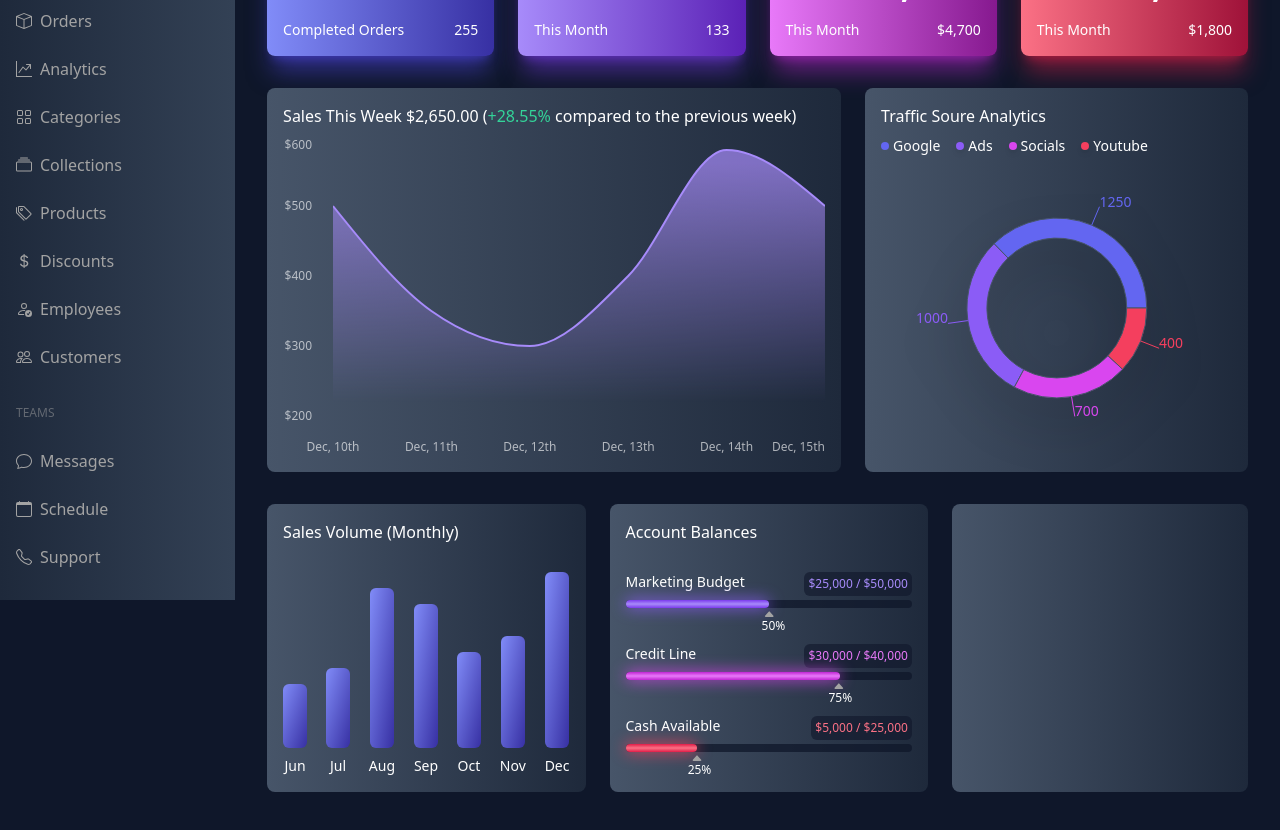
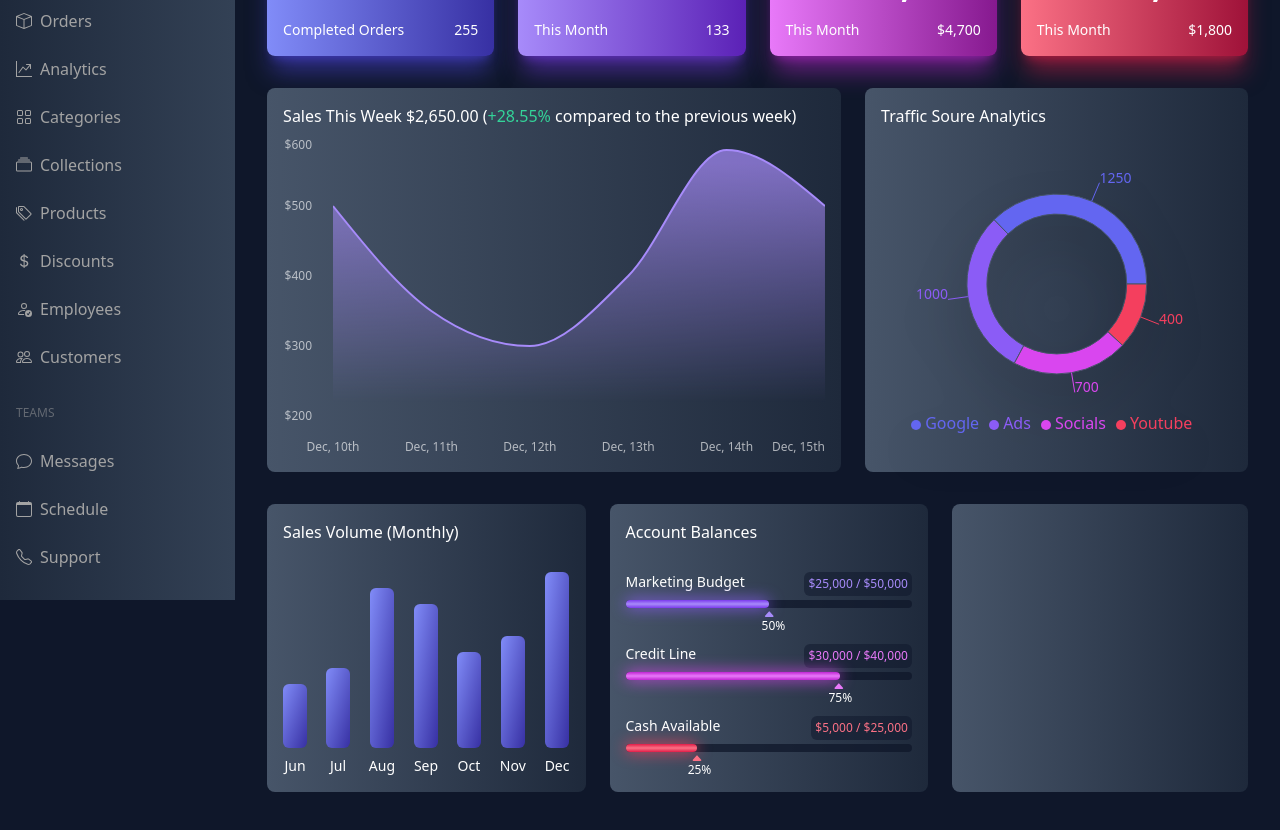
Before and after one commit to rmthomas98/dashboard, a React (Create React App) app in the folder frontend/: page / in a window 1280 px wide. Shown: the part 200-1030 px from the top of the page. Built offline with nearby package versions, Linux system fonts and the light colour scheme.

Commit message:
frontend

```diff
--- a/frontend/src/Balances.js
+++ b/frontend/src/Balances.js
@@ -11,14 +11,14 @@ const Balances = () => {
             <p className="text-white font-thin text-sm pb-2">
               Marketing Budget
             </p>
-            <p className="text-right text-xs font-thin mb-1 p-1 rounded-md text-violet-400 bg-slate-900/60">
+            <p className="text-right text-xs font-thin mb-1 p-1 rounded-md text-violet-400 bg-slate-900/50">
               $25,000 / $50,000
             </p>
           </div>
           <div className="relative w-full pb-6">
             <div className="w-full h-2 bg-slate-900/75 rounded-full relative">
               <span className="w-1/2 h-full bg-gradient-to-b from-violet-600 via-violet-400 to-violet-600 absolute top-0 left-0 rounded-full shadow-account-bar shadow-violet-500"></span>
-              <CaretUpFill className="absolute top-2 left-1/2 translate-x-[-48%] text-neutral-400 text-xs" />
+              <CaretUpFill className="absolute top-2 left-1/2 translate-x-[-48%] text-violet-400 text-xs" />
               <p className="absolute top-4 left-1/2 translate-x-[-30%] text-xs font-thin text-white mt-0.5">
                 50%
               </p>
@@ -30,14 +30,14 @@ const Balances = () => {
             <p className="text-white font-thin text-sm pb-2">
               Credit Line
             </p>
-            <p className="text-right text-xs font-thin mb-1 p-1 rounded-md text-fuchsia-400 bg-slate-900/60">
+            <p className="text-right text-xs font-thin mb-1 p-1 rounded-md text-fuchsia-400 bg-slate-900/50">
               $30,000 / $40,000
             </p>
           </div>
           <div className="relative w-full pb-6">
             <div className="w-full h-2 bg-slate-900/75 rounded-full relative">
               <span className="w-3/4 h-full bg-gradient-to-b from-fuchsia-600 via-fuchsia-400 to-fuchsia-600 absolute top-0 left-0 rounded-full shadow-account-bar shadow-fuchsia-500"></span>
-              <CaretUpFill className="absolute top-2 left-3/4 translate-x-[-60%] text-neutral-400 text-xs" />
+              <CaretUpFill className="absolute top-2 left-3/4 translate-x-[-60%] text-fuchsia-400 text-xs" />
               <p className="absolute top-4 left-3/4 translate-x-[-50%] text-xs font-thin text-white mt-0.5">
                 75%
               </p>
@@ -49,14 +49,14 @@ const Balances = () => {
             <p className="text-white font-thin text-sm pb-2">
               Cash Available
             </p>
-            <p className="text-right text-xs font-thin mb-1 p-1 rounded-md text-rose-400 bg-slate-900/60">
+            <p className="text-right text-xs font-thin mb-1 p-1 rounded-md text-rose-400 bg-slate-900/50">
               $5,000 / $25,000
             </p>
           </div>
           <div className="relative w-full pb-6">
             <div className="w-full h-2 bg-slate-900/75 rounded-full relative">
               <span className="w-1/4 h-full bg-gradient-to-b from-rose-600 via-rose-400 to-rose-600 absolute top-0 left-0 rounded-full shadow-account-bar shadow-rose-500"></span>
-              <CaretUpFill className="absolute top-2 left-1/4 translate-x-[-50%] text-neutral-400 text-xs" />
+              <CaretUpFill className="absolute top-2 left-1/4 translate-x-[-50%] text-rose-400 text-xs" />
               <p className="absolute top-4 left-1/4 translate-x-[-40%] text-xs font-thin text-white mt-0.5">
                 25%
               </p>
--- a/frontend/src/PieChart.js
+++ b/frontend/src/PieChart.js
@@ -5,6 +5,7 @@ import {
   Tooltip,
   Pie,
   LabelList,
+  Legend,
 } from "recharts";
 
 const PieChart = () => {
@@ -18,7 +19,7 @@ const PieChart = () => {
   return (
     <div className="w-2/5 bg-slate-300 rounded-lg p-4 bg-gradient-to-r from-slate-600 to-slate-800">
       <p className="text-white font-medium">Traffic Soure Analytics</p>
-      <div className="flex pt-2">
+      {/* <div className="flex pt-2">
         <p className="flex items-center mr-4">
           <span className="h-2 w-2 rounded-full bg-indigo-500 block mr-1"></span>
           <span className="text-sm text-white font-thin">Google</span>
@@ -35,8 +36,8 @@ const PieChart = () => {
           <span className="h-2 w-2 rounded-full bg-rose-500 block mr-1 shadow-md "></span>
           <span className="text-sm text-white font-thin">Youtube</span>
         </p>
-      </div>
-      <div className="h-64 w-11/12 mx-auto mt-6 drop-shadow-2xl">
+      </div> */}
+      <div className="h-72 w-11/12 mx-auto mt-6 drop-shadow-2xl">
         <ResponsiveContainer>
           <PieCharter>
             <Pie
@@ -53,6 +54,7 @@ const PieChart = () => {
               fontWeight={500}
             />
             <Tooltip content={<CustomTooltip />} />
+            <Legend iconType={'circle'} iconSize={10}/>
           </PieCharter>
         </ResponsiveContainer>
       </div>
--- /dev/null
+++ b/frontend/src/RadialChart.js
@@ -0,0 +1,9 @@
+import React from 'react';
+
+const RadialChart = () => {
+  return (
+    <div className='h-72 w-full bg-gradient-to-r from-slate-600 to-slate-800 rounded-lg'></div>
+  )
+}
+
+export default RadialChart;
--- a/frontend/src/RowThreeFlexContainer.js
+++ b/frontend/src/RowThreeFlexContainer.js
@@ -2,13 +2,14 @@ import React from "react";
 import Sales from "./Sales";
 import OrdersChart from "./OrdersChart";
 import Balances from "./Balances";
+import RadialChart from "./RadialChart";
 
 const RowThreeFlexContainer = () => {
   return (
     <div className="flex justify-between pl-8 pr-8 w-full">
       <Sales />
       <Balances />
-      <OrdersChart />
+      <RadialChart />
     </div>
   );
 };
```
